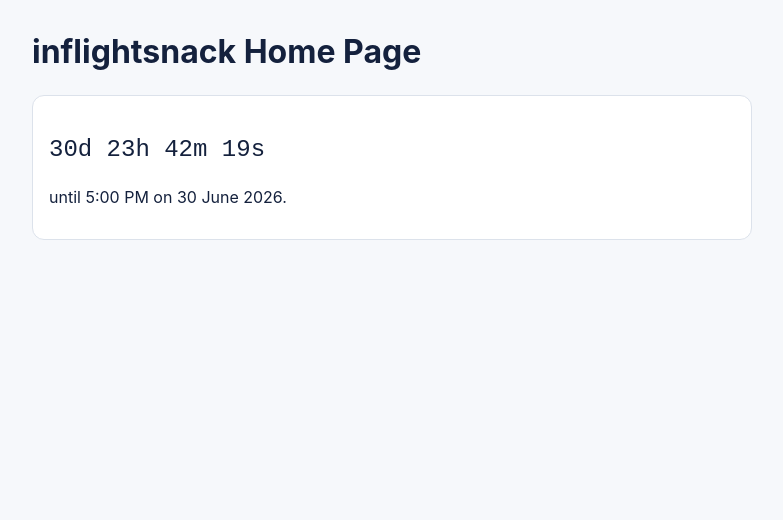
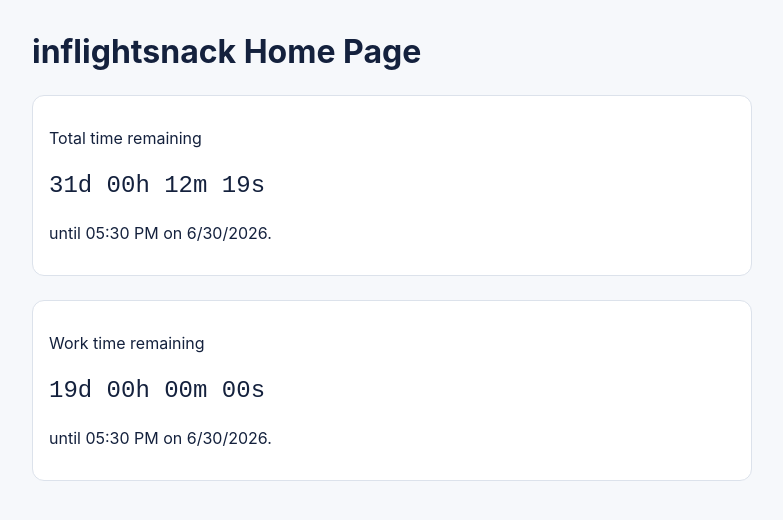
Before and after one commit to inflightsnack/inflightsnack.github.io, a React (Vite) app: page / in a window 1280 px wide. Shown: the top 520 px of the page, without its empty margins (248-1031 px from the left). Built offline with nearby package versions, Linux system fonts and the light colour scheme.

Commit message:
feat: implement work time calculation and update time display logic

```diff
--- a/src/App.jsx
+++ b/src/App.jsx
@@ -1,8 +1,19 @@
 import { useState, useEffect } from 'react'
 
+class Time {
+  constructor(hours = 0, minutes = 0, seconds = 0) {
+    this.milliseconds = ((hours * 60 + minutes) * 60 + seconds) * 1000
+  }
+
+  valueOf() {
+    return this.milliseconds
+  }
+}
+
 export default function App() {
-  const targetTimestamp = new Date("2026-06-30T17:00:00").getTime()
+  const targetTimestamp = new Date("2026-06-30T17:30:00").getTime()
   const [timeLeft, setTimeLeft] = useState(targetTimestamp - Date.now())
+  const [workTime, setWorkTime] = useState(calculateWorkTime(targetTimestamp, Date.now()))
 
   useEffect(() => {
     const interval = setInterval(() => {
@@ -11,22 +22,72 @@
     return () => clearInterval(interval)
   }, [targetTimestamp])
 
-  const formatTimeLeft = (milliseconds) => {
-    const totalSeconds = Math.max(0, Math.floor(milliseconds / 1000))
-    const days = Math.floor(totalSeconds / (3600 * 24))
-    const hours = Math.floor((totalSeconds % (3600 * 24)) / 3600)
-    const minutes = Math.floor((totalSeconds % 3600) / 60)
-    const seconds = totalSeconds % 60
-    return `${days}d ${hours.toString().padStart(2, "0")}h ${minutes.toString().padStart(2, "0")}m ${seconds.toString().padStart(2, "0")}s`
-  }
-
   return (
     <main className="page">
       <h1>inflightsnack Home Page</h1>
       <section className="card">
+        <p>Total time remaining</p>
         <p className="countdown">{formatTimeLeft(timeLeft)}</p>
-        <p>until 5:00 PM on 30 June 2026.</p>
+        <p>until {new Date(targetTimestamp).toLocaleTimeString([], { hour: '2-digit', minute: '2-digit' })} on {new Date(targetTimestamp).toLocaleDateString()}.</p>
+      </section>
+      <section className="card">
+        <p>Work time remaining</p>
+        <p className="countdown">{formatTimeLeft(workTime)}</p>
+        <p>until {new Date(targetTimestamp).toLocaleTimeString([], { hour: '2-digit', minute: '2-digit' })} on {new Date(targetTimestamp).toLocaleDateString()}.</p>
       </section>
     </main>
   )
 }
+
+function formatTimeLeft(milliseconds) {
+  const totalSeconds = Math.max(0, Math.floor(milliseconds / 1000))
+  const days = Math.floor(totalSeconds / (3600 * 24))
+  const hours = Math.floor((totalSeconds % (3600 * 24)) / 3600)
+  const minutes = Math.floor((totalSeconds % 3600) / 60)
+  const seconds = totalSeconds % 60
+  return `${days}d ${hours.toString().padStart(2, "0")}h ${minutes.toString().padStart(2, "0")}m ${seconds.toString().padStart(2, "0")}s`
+}
+
+function calculateWorkTime(targetTimestamp, currentTimestamp) {
+  const holidays = [
+    new Date("2026-06-12"),
+    new Date("2026-06-29"),
+    new Date("2026-06-30"),
+  ]
+  function isWorkDay(date) {
+    const isHoliday = holidays.some(holiday => holiday.toDateString() === date.toDateString())
+    const isWeekend = date.getDay() === 0 || date.getDay() === 6
+    return !isHoliday && !isWeekend
+  }
+  // count the days after today, filtering out holidays and weekends
+  let _workDays = 0
+  let _workTime = 0
+  const dayStart = new Time(9, 0, 0)
+  const dayEnd = new Time(17, 30, 0)
+  const lunchStart = new Time(12, 0, 0)
+  const lunchEnd = new Time(13, 0, 0)
+  const currentDate = new Date(currentTimestamp)
+  const date = new Date(currentTimestamp)
+  date.setDate(date.getDate() + 1)
+  for (; date <= new Date(targetTimestamp); date.setDate(date.getDate() + 1)) {
+    if (isWorkDay(date)) {
+      _workDays += 1
+    }
+  }
+  // calculate the work time left in the current day if today is a work day
+  if (!isWorkDay(currentDate)) {
+    return _workDays * 24 * 3600 * 1000
+  }
+  const currentTime = new Time(currentDate.getHours(), currentDate.getMinutes(), currentDate.getSeconds())
+  if (currentTime < dayStart) {
+    _workDays += 1
+  } else if (currentTime >= dayStart && currentTime < lunchStart) {
+    _workTime = (dayEnd - currentTime) - (lunchEnd - lunchStart)
+  } else if (currentTime >= lunchStart && currentTime < lunchEnd) {
+    _workTime = dayEnd - lunchEnd
+  } else if (currentTime >= lunchEnd && currentTime < dayEnd) {
+    _workTime = dayEnd - currentTime
+  }
+
+  return _workDays * (24 * 3600 * 1000) + _workTime
+}
```
